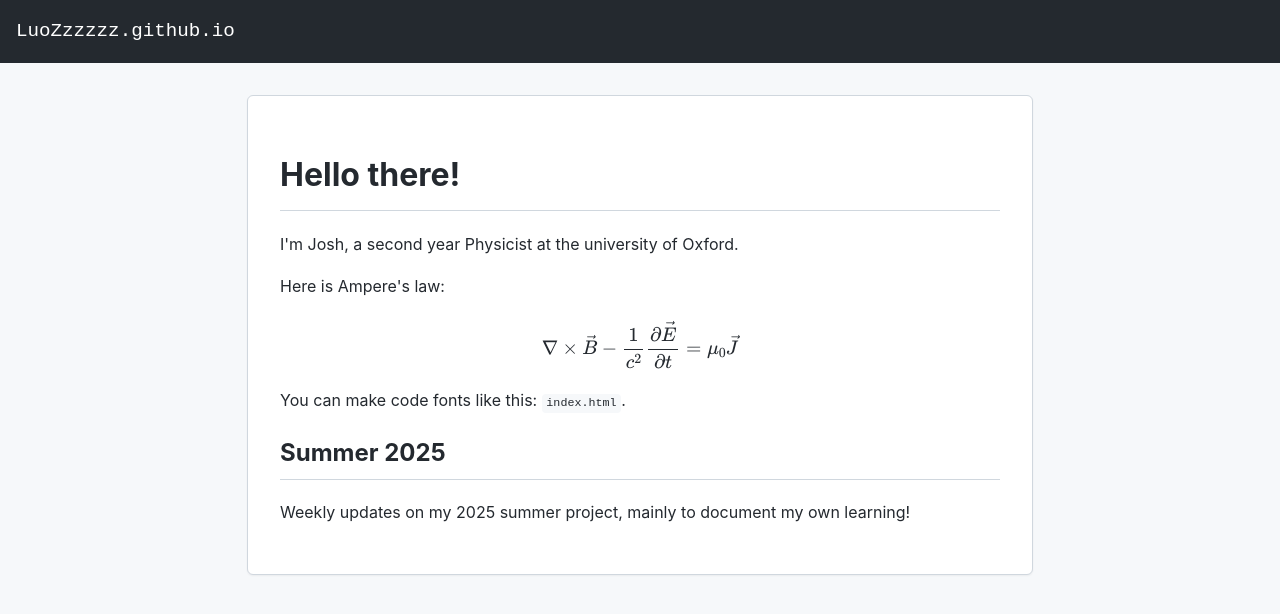
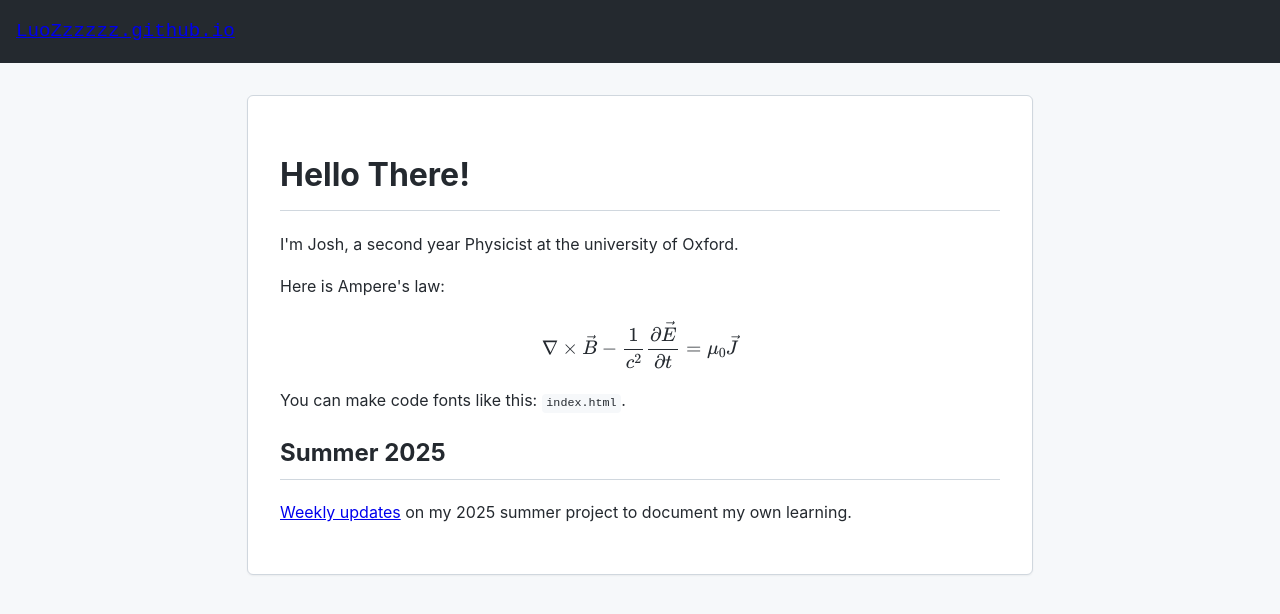
Before and after one commit to LuoZzzzzz/LuoZzzzzz.github.io, a plain HTML site: page index.html in a window 1280 px wide. Drawn offline with nearby package versions, Linux system fonts and the light colour scheme.

Commit message:
linked to project file

```diff
--- a/index.html
+++ b/index.html
@@ -2,7 +2,7 @@
 <html lang="en">
 <head>
   <meta charset="UTF-8">
-  <title>Josh’s LaTeX Page</title>
+  <title>Josh's Homepage</title>
 
   <!-- MathJax LaTeX Support -->
   <script src="https://polyfill.io/v3/polyfill.min.js?features=es6"></script>
@@ -62,11 +62,11 @@
 
 <body>
   <header>
-    LuoZzzzzz.github.io
+    <a href="LuoZzzzzz.github.io">LuoZzzzzz.github.io</a>
   </header>
 
   <main>
-    <h1>Hello there!</h1>
+    <h1>Hello There!</h1>
 
     <p>I'm Josh, a second year Physicist at the university of Oxford.</p>
 
@@ -77,8 +77,8 @@
 
     <p>You can make code fonts like this: <code>index.html</code>.</p>
 
-    <h2>Summer 2025</h2>
-    <p>Weekly updates on my 2025 summer project, mainly to document my own learning!</p>
+    <h2><a href="LuoZzzzzz.github.io/summer-2025"></a>Summer 2025</a></h2>
+    <p><a href="LuoZzzzzz.github.io/summer-2025">Weekly updates</a> on my 2025 summer project to document my own learning.</p>
 
   </main>
 </body>
```
